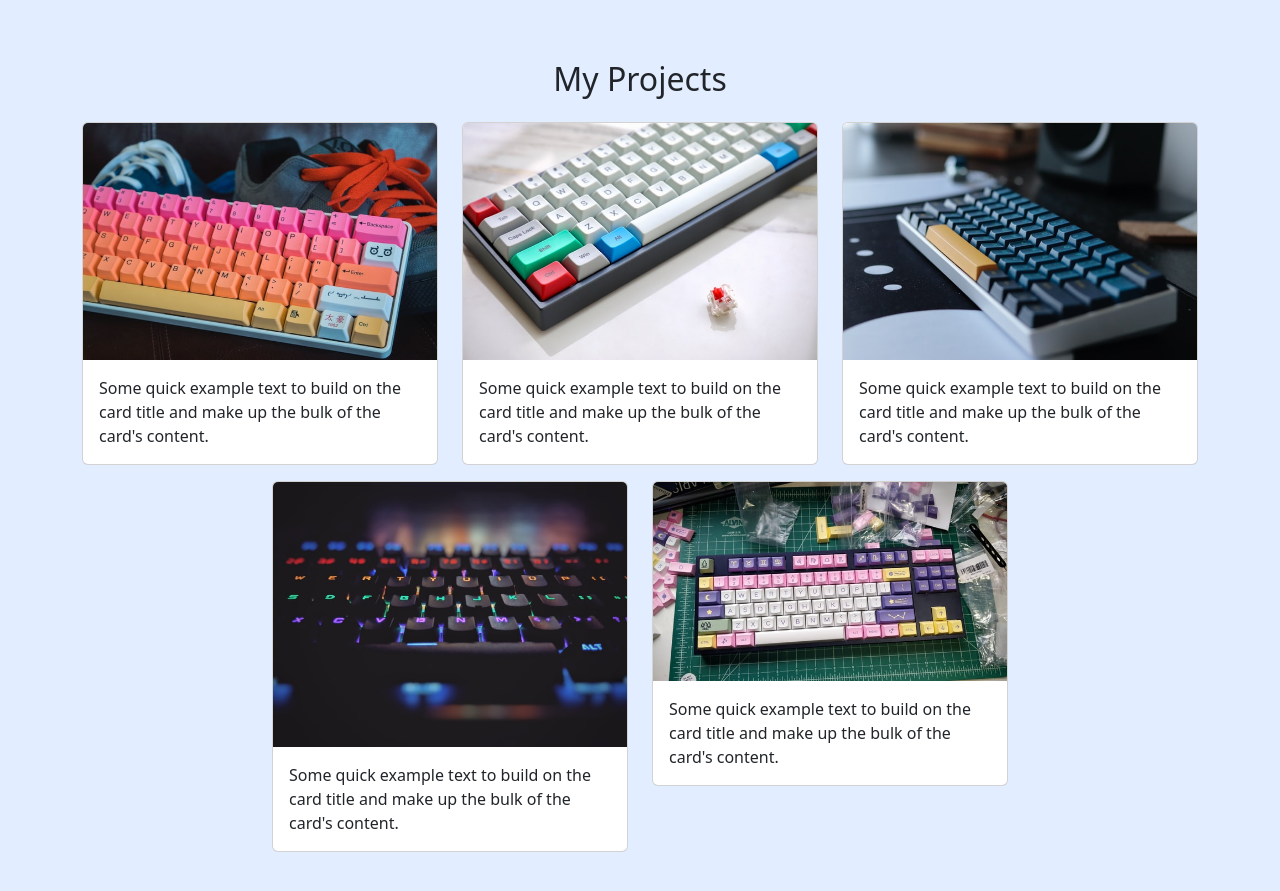
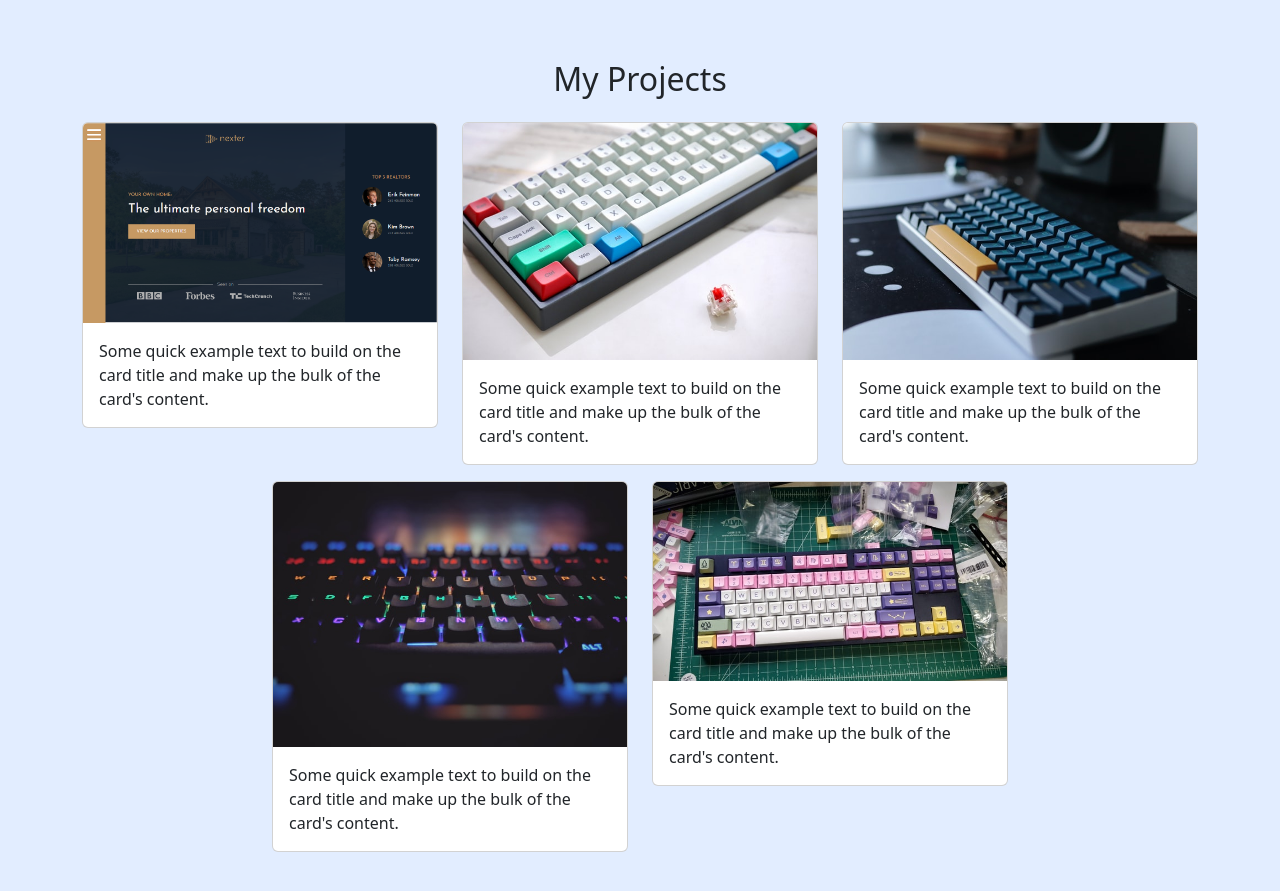
Before and after one commit to Saaidin/saaidin.github.io, a plain HTML site: page index.html in a window 1280 px wide. Shown: the part 1880-2771 px from the top of the page. Drawn offline with nearby package versions, Linux system fonts and the light colour scheme.

Commit message:
change project image
add project nexter cover

```diff
--- a/index.html
+++ b/index.html
@@ -69,7 +69,7 @@
         <div class='row justify-content-center fs-5 text-center'>
           <div class="col-md-4">
             <p>I started learning the Build Responsive Real-World Website with HTML and CSS back on 2013. That is 5 years ago <a href='https://drive.google.com/file/d/1Z06GEfOsiUCRqNUMCRs90Utr9xAby7nn/view?usp=sharing'>(see My Completion Udemy Cert).</a> Then I continue learning the The Complete JavaScript Course 2022 <a href='https://drive.google.com/file/d/1EUTZMfUyfg2c8k4HC0VkRyRBwT9ymI1Q/view?usp=sharing'>(see My Completion Udemy Cert).</a> After that I continue to learn Advanced CSS and Sass: Flexbox, Grid, Animations and More! <a href='https://drive.google.com/file/d/1O9TFHddSEMhBHI9B2BJSESBiSuid7AJ0/view?usp=sharing'>(see My Completion Udemy Cert).</a>
-               </p>
+            </p>
           </div>
           <div class="col-md-4">
             <p> I have HTML/CSS/JavaScript skills. HTML is the most used markup language across the web, and web developers use it to create web pages on the Internet. CSS, on the other hand, is used to style the website. It's responsible for the choice of fonts, colors and layout in a website's design. Whereas HTML lays the foundation for a webpage, CSS styles it. JavaScript is a high-level programming language that implements complex features onto a website. This involves things like moving elements, search bars, videos or interactive maps on a webpage. And also, I have Responsive design skills. Because many people view webpages both online and on their mobile devices, the websites you create need to adapt to the changing screen sizes. If your website isn't responsive, this means it won't be compatible with either the desktop site or the mobile site. </p>
@@ -94,7 +94,7 @@
         <div class="row justify-content-center">
           <div class="col-md-4 mb-3">
             <div class="card" >
-              <img src="img/projects/1.jpg" class="card-img-top" alt="Project 1">
+              <img src="img/projects/nexter-cover-1.png" class="card-img-top" alt="Project 1">
               <div class="card-body">
                 <p class="card-text">Some quick example text to build on the card title and make up the bulk of the card's content.</p>
               </div>
```
Also changed, not shown: img/projects/nexter-cover-1.png (added).
